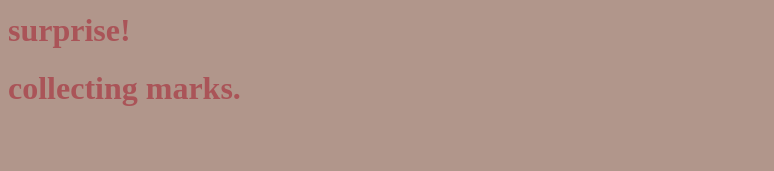
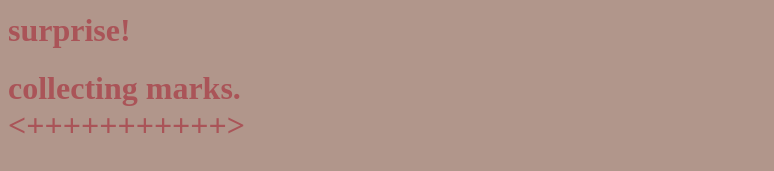
Before and after one commit to lcole26/mark_collector, a website with bundled scripts: page index.html in a window 1280 px wide. Shown: the part 419-590 px from the top of the page, without its empty margins (0-774 px from the left). Built offline with nearby package versions, Linux system fonts and the light colour scheme.

Commit message:
updated index.html a bit, and moved launchpad-test.html to old test folder

```diff
--- a/index.html
+++ b/index.html
@@ -25,7 +25,10 @@
   <h1>sadness subtracts from self</h1>
   <h1>is no emotion really neural?</h1>
   <h1>surprise!</h1>
-  <h1 id="mark">collecting marks.</h1>
+  <h1 id="mark">collecting marks.
+    <br>
+    <+++++++++++>
+  </h1>
 
 </body>
 
```
Also changed, not shown: test/launchpad-test.html (renamed from launchpad-test.html).
